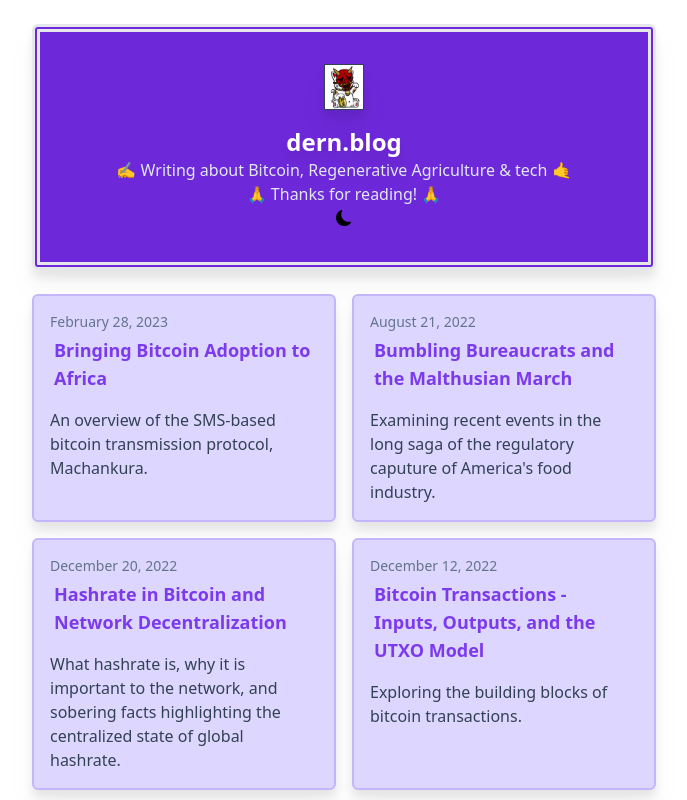
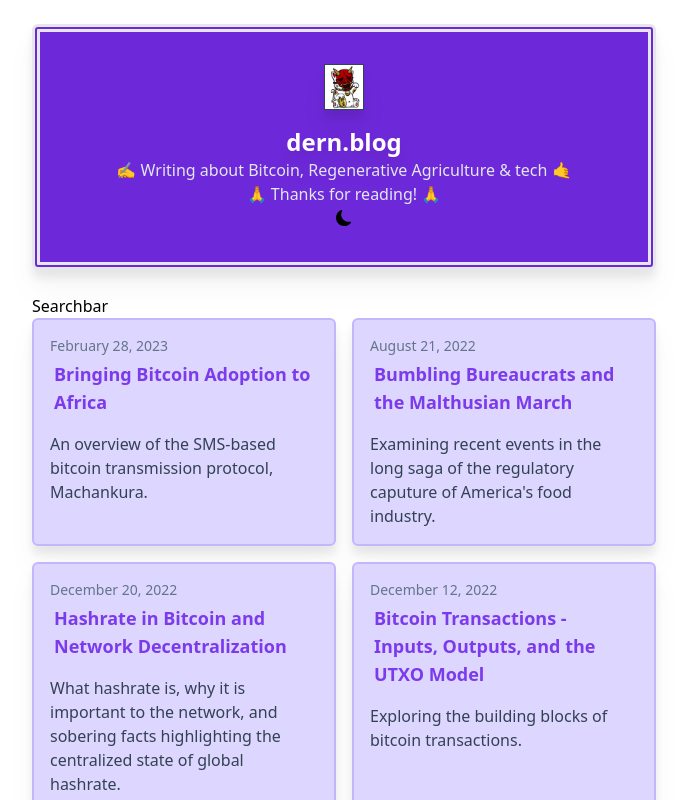
Before and after one commit to bitdern/dern-blog, a Next.js app: page / in a window 1280 px wide. Shown: the top 800 px of the page, without its empty margins (296-983 px from the left). Built offline with nearby package versions, Linux system fonts and the light colour scheme.

Commit message:
init search bar component

```diff
--- a/app/layout.tsx
+++ b/app/layout.tsx
@@ -4,6 +4,7 @@ import Link from "next/link";
 import { ImTwitter, ImGithub } from "react-icons/im";
 import "../styles/globals.css";
 import Providers from "./Providers";
+import Searchbar from "components/Searchbar";
 
 export const metadata = {
   title: "Next.js",
@@ -36,6 +37,9 @@ export default function RootLayout({
         </p>
         <p className="text-slate-200"> 🙏 Thanks for reading! 🙏</p>
         <DarkModebtn />
+      </div>
+      <div>
+        <Searchbar />
       </div>
     </header>
   );
--- /dev/null
+++ b/components/Searchbar.jsx
@@ -0,0 +1,6 @@
+"use client";
+import React from "react";
+
+export default function Searchbar() {
+  return <div>Searchbar</div>;
+}
```
